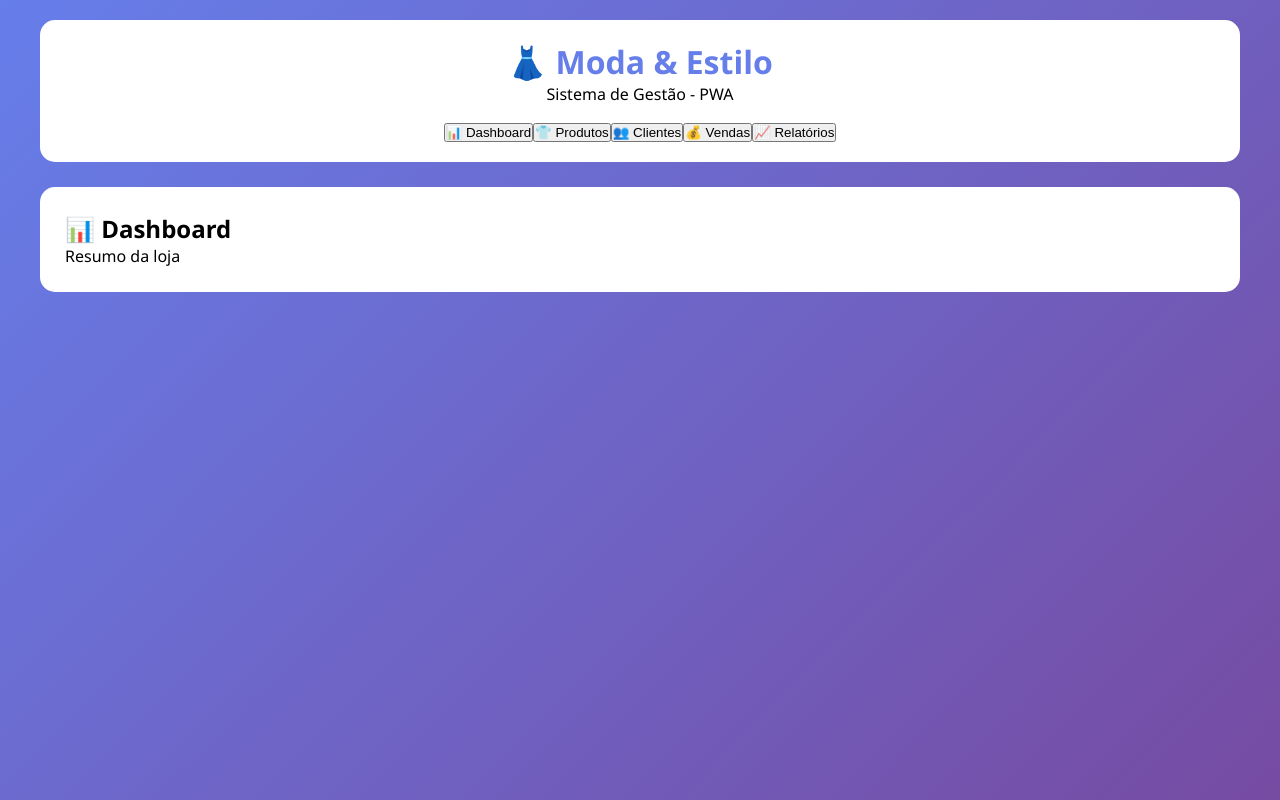
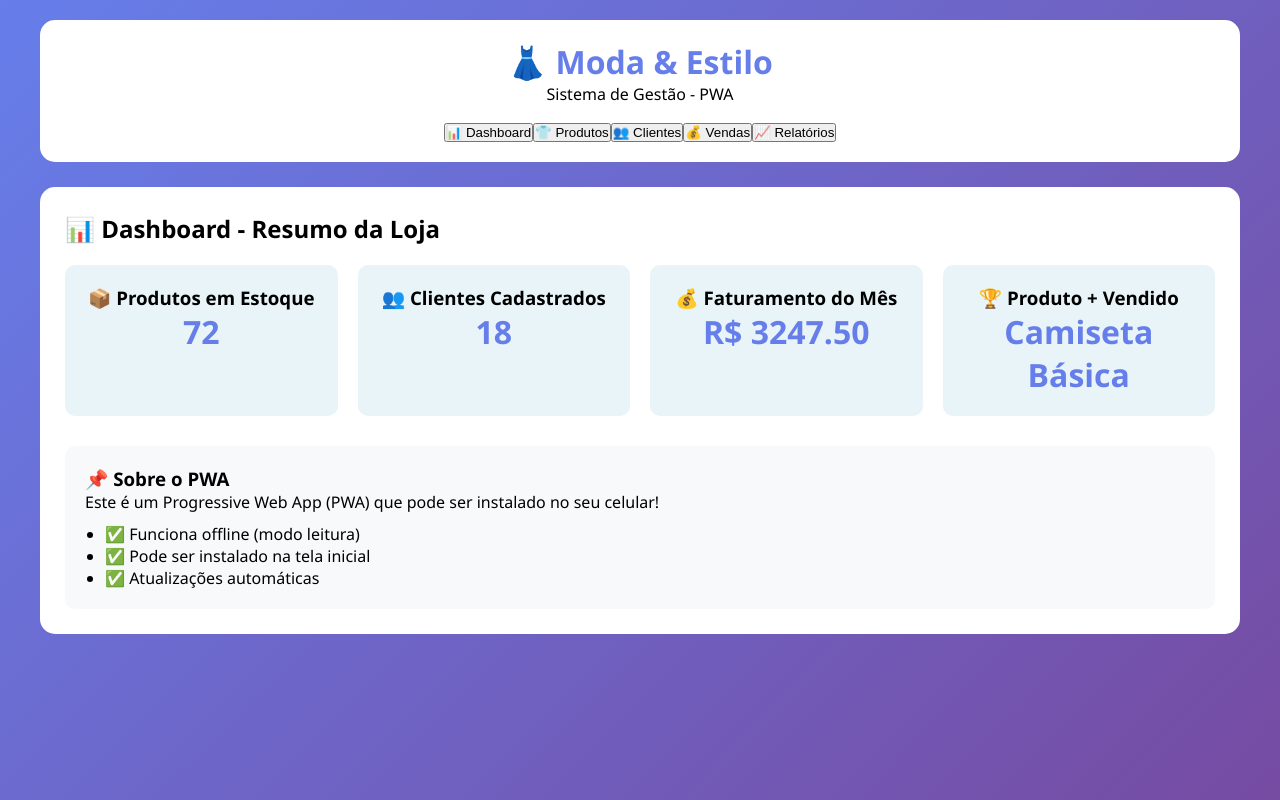
Before and after one commit to marcelorodrigh3s-svg/modaa-estilo-pwa, a React (Create React App) app in the folder frontend/: page / in a window 1280 px wide. Built offline with nearby package versions, Linux system fonts and the light colour scheme.

Commit message:
Update Dashboard.js

```diff
--- a/frontend/src/components/Dashboard.js
+++ b/frontend/src/components/Dashboard.js
@@ -1,10 +1,58 @@
-import React from 'react';
+import React, { useState, useEffect } from 'react';
 
 function Dashboard() {
+    const [stats, setStats] = useState({
+        totalProdutos: 0,
+        totalClientes: 0,
+        faturamentoMes: 0,
+        maisVendido: '-'
+    });
+
+    // Dados simulados (depois vai conectar com a API)
+    useEffect(() => {
+        setStats({
+            totalProdutos: 72,
+            totalClientes: 18,
+            faturamentoMes: 3247.50,
+            maisVendido: 'Camiseta Básica'
+        });
+    }, []);
+
     return (
         <div>
-            <h2>📊 Dashboard</h2>
-            <p>Resumo da loja</p>
+            <h2>📊 Dashboard - Resumo da Loja</h2>
+            <div style={{
+                display: 'grid',
+                gridTemplateColumns: 'repeat(auto-fit, minmax(200px, 1fr))',
+                gap: '20px',
+                marginTop: '20px'
+            }}>
+                <div className="stat-card" style={{ background: '#e8f4f8', padding: '20px', borderRadius: '10px', textAlign: 'center' }}>
+                    <h3>📦 Produtos em Estoque</h3>
+                    <p style={{ fontSize: '32px', fontWeight: 'bold', color: '#667eea' }}>{stats.totalProdutos}</p>
+                </div>
+                <div className="stat-card" style={{ background: '#e8f4f8', padding: '20px', borderRadius: '10px', textAlign: 'center' }}>
+                    <h3>👥 Clientes Cadastrados</h3>
+                    <p style={{ fontSize: '32px', fontWeight: 'bold', color: '#667eea' }}>{stats.totalClientes}</p>
+                </div>
+                <div className="stat-card" style={{ background: '#e8f4f8', padding: '20px', borderRadius: '10px', textAlign: 'center' }}>
+                    <h3>💰 Faturamento do Mês</h3>
+                    <p style={{ fontSize: '32px', fontWeight: 'bold', color: '#667eea' }}>R$ {stats.faturamentoMes.toFixed(2)}</p>
+                </div>
+                <div className="stat-card" style={{ background: '#e8f4f8', padding: '20px', borderRadius: '10px', textAlign: 'center' }}>
+                    <h3>🏆 Produto + Vendido</h3>
+                    <p style={{ fontSize: '32px', fontWeight: 'bold', color: '#667eea' }}>{stats.maisVendido}</p>
+                </div>
+            </div>
+            <div style={{ marginTop: '30px', background: '#f8f9fa', padding: '20px', borderRadius: '10px' }}>
+                <h3>📌 Sobre o PWA</h3>
+                <p>Este é um Progressive Web App (PWA) que pode ser instalado no seu celular!</p>
+                <ul style={{ marginTop: '10px', marginLeft: '20px' }}>
+                    <li>✅ Funciona offline (modo leitura)</li>
+                    <li>✅ Pode ser instalado na tela inicial</li>
+                    <li>✅ Atualizações automáticas</li>
+                </ul>
+            </div>
         </div>
     );
 }
```
